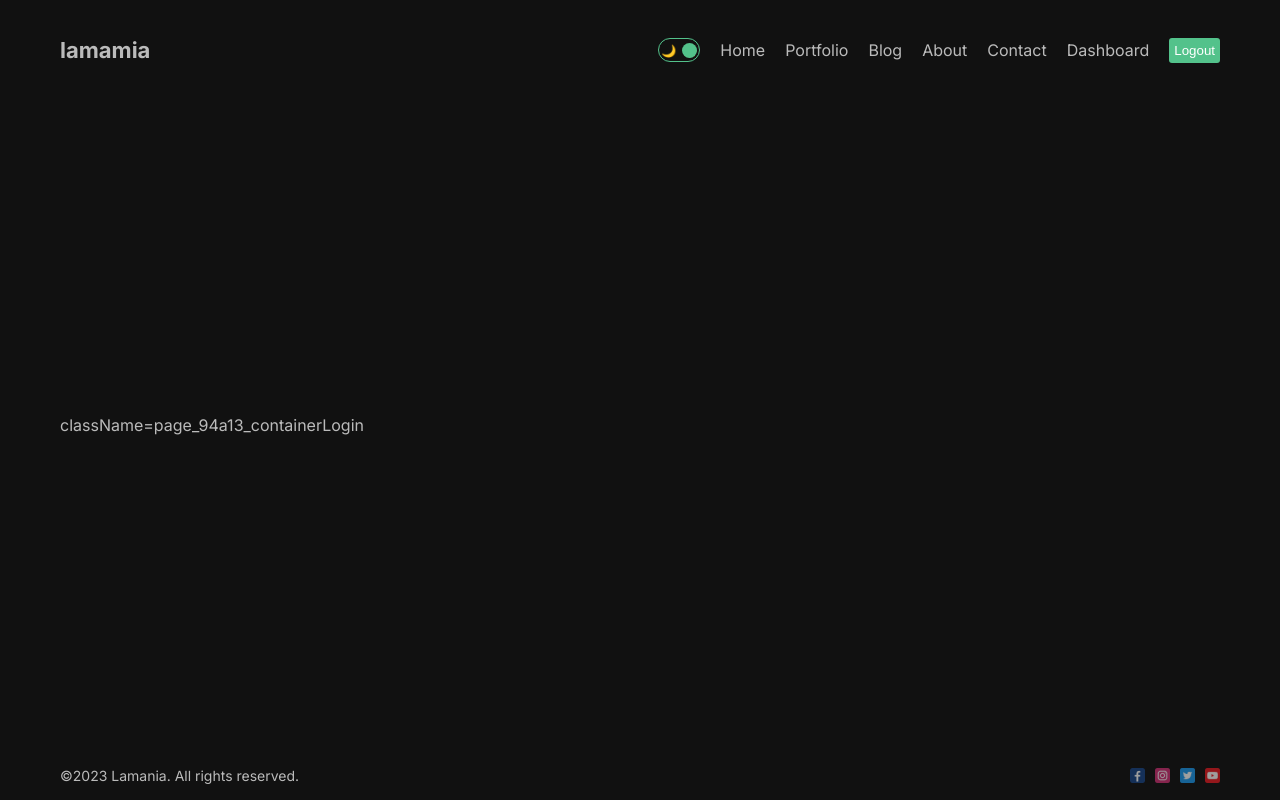
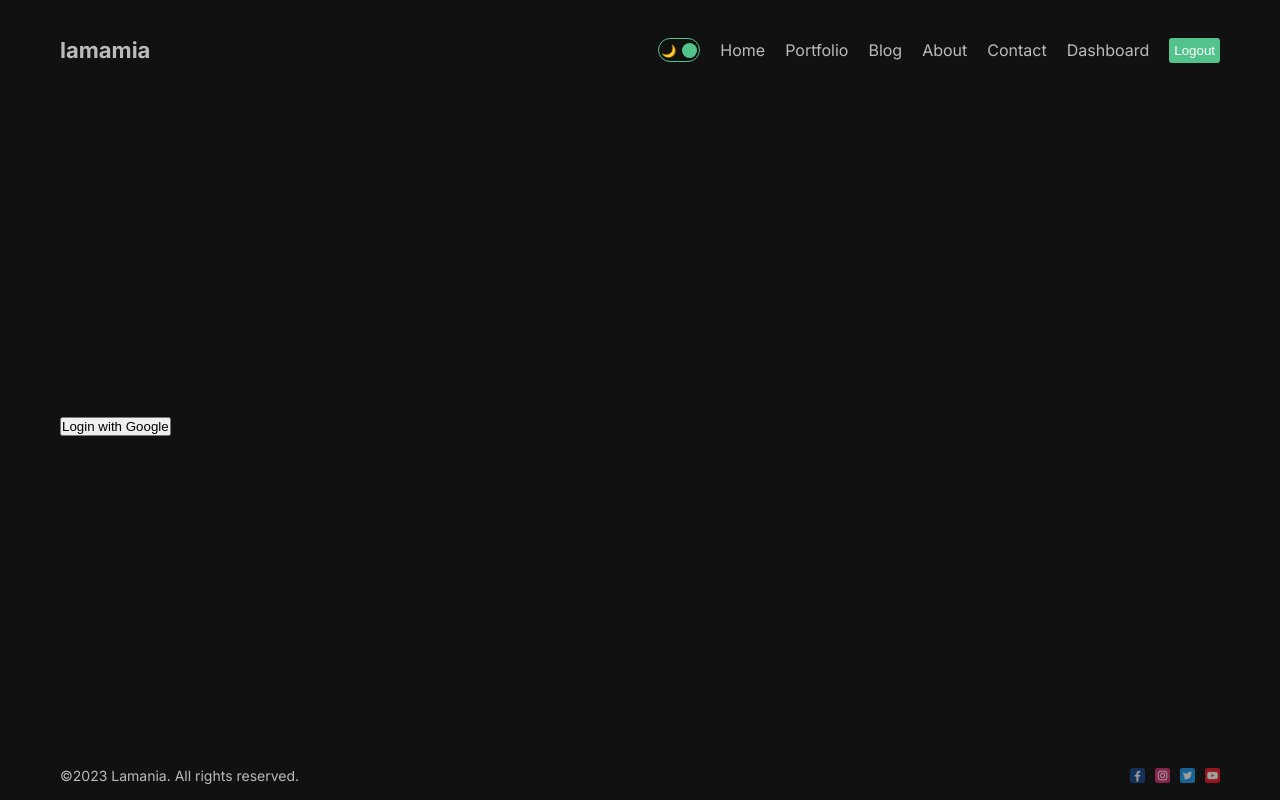
Before and after one commit to MohamedHabibFrigui/Next-js-Website, a Next.js app: page /dashboard/login in a window 1280 px wide. Built offline with nearby package versions, Linux system fonts and the light colour scheme.

Commit message:
Login with Google

```diff
--- a/package.json
+++ b/package.json
@@ -13,6 +13,7 @@
     "eslint-config-next": "13.4.10",
     "mongoose": "6.11.1",
     "next": "13.4.10",
+    "next-auth": "^4.22.3",
     "react": "18.2.0",
     "react-dom": "18.2.0",
     "swr": "^2.2.0"
--- a/src/app/dashboard/login/page.jsx
+++ b/src/app/dashboard/login/page.jsx
@@ -1,7 +1,14 @@
+"use client";
+
+import { signIn } from "next-auth/react";
 import styles from "./page.module.css";
 
 const Login = () => {
-  return <div> className={styles.container}Login</div>;
+  return (
+    <div className={styles.container}>
+      <button onClick={() => signIn("google")}>Login with Google</button>
+    </div>
+  );
 };
 
 export default Login;
--- a/src/app/dashboard/page.jsx
+++ b/src/app/dashboard/page.jsx
@@ -3,6 +3,7 @@
 import { useEffect, useState } from "react";
 import styles from "./page.module.css";
 import useSWR from "swr";
+import { useSession } from "next-auth/react";
 
 async function getData() {
   const res = await fetch("https://jsonplaceholder.typicode.com/posts", {
@@ -36,6 +37,8 @@ const Dashboard = () => {
   //   getData();
   // }, []);
 
+  const session = useSession();
+
   const fetcher = (...args) => fetch(...args).then((res) => res.json());
   const { data, error, isLoading } = useSWR(
     "https://jsonplaceholder.typicode.com/posts",
--- a/src/app/layout.js
+++ b/src/app/layout.js
@@ -3,7 +3,7 @@ import "./globals.css";
 import { Inter } from "next/font/google";
 import Footer from "@/component/footer/Footer";
 import { ThemeProvider } from "@/context/ThemeContext";
-
+import AuthProvider from "@/component/authProvider/AuthProvider";
 const inter = Inter({ subsets: ["latin"] });
 
 export const metadata = {
@@ -16,11 +16,13 @@ export default function RootLayout({ children }) {
     <html lang="en">
       <body className={inter.className}>
         <ThemeProvider>
-          <div className="container">
-            <Navbar />
-            {children}
-            <Footer />
-          </div>
+          <AuthProvider>
+            <div className="container">
+              <Navbar />
+              {children}
+              <Footer />
+            </div>
+          </AuthProvider>
         </ThemeProvider>
       </body>
     </html>
--- /dev/null
+++ b/src/component/authProvider/AuthProvider.jsx
@@ -0,0 +1,9 @@
+"use client";
+
+import { SessionProvider } from "next-auth/react";
+
+const AuthProvider = ({ children }) => {
+  return <SessionProvider>{children}</SessionProvider>;
+};
+
+export default AuthProvider;
```
Also changed, not shown: src/app/api/auth/[...nextauth]/route.js (added, +13 -0 lines), 2 other files (tests, documents, lock files or other folders).
